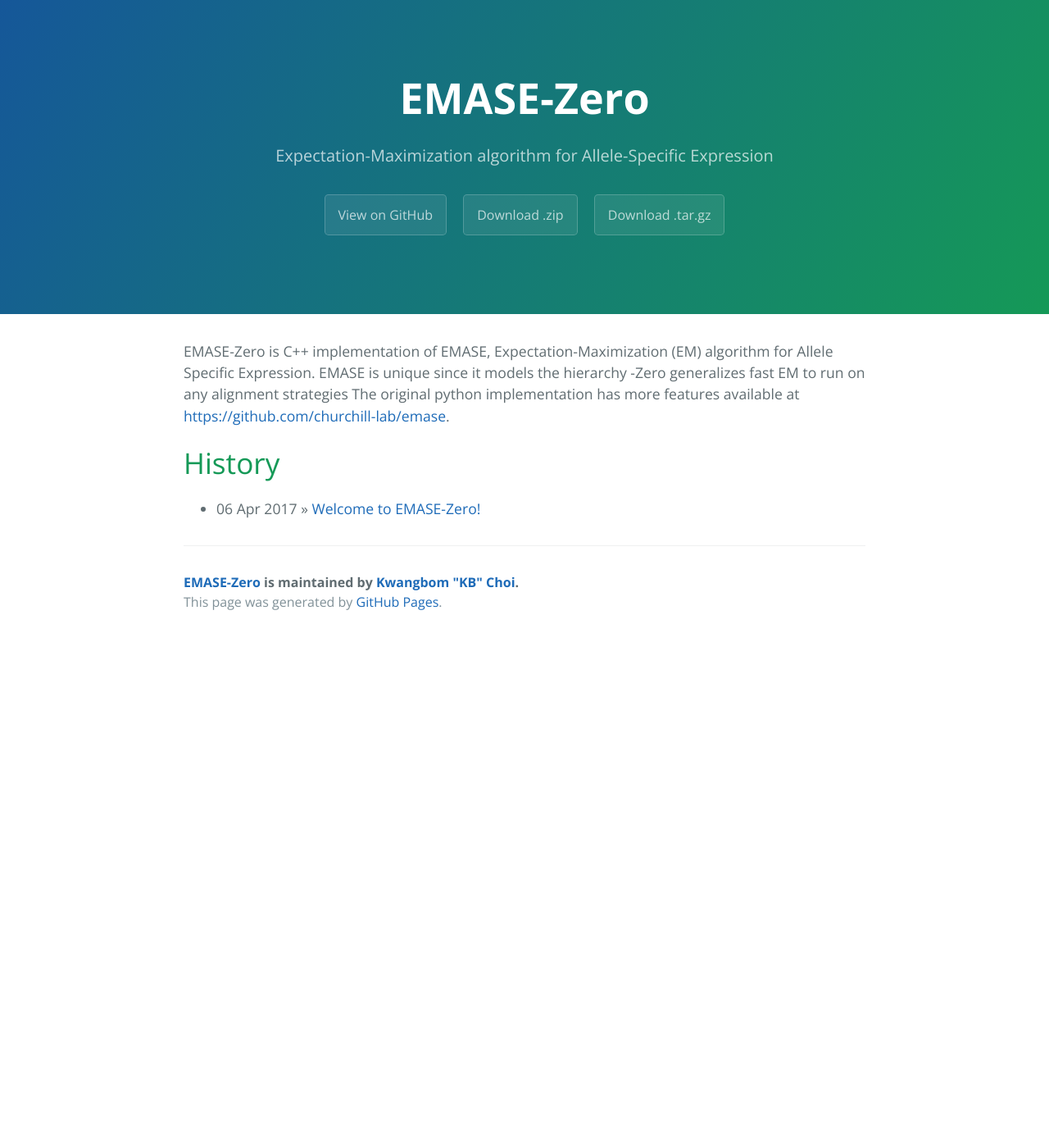
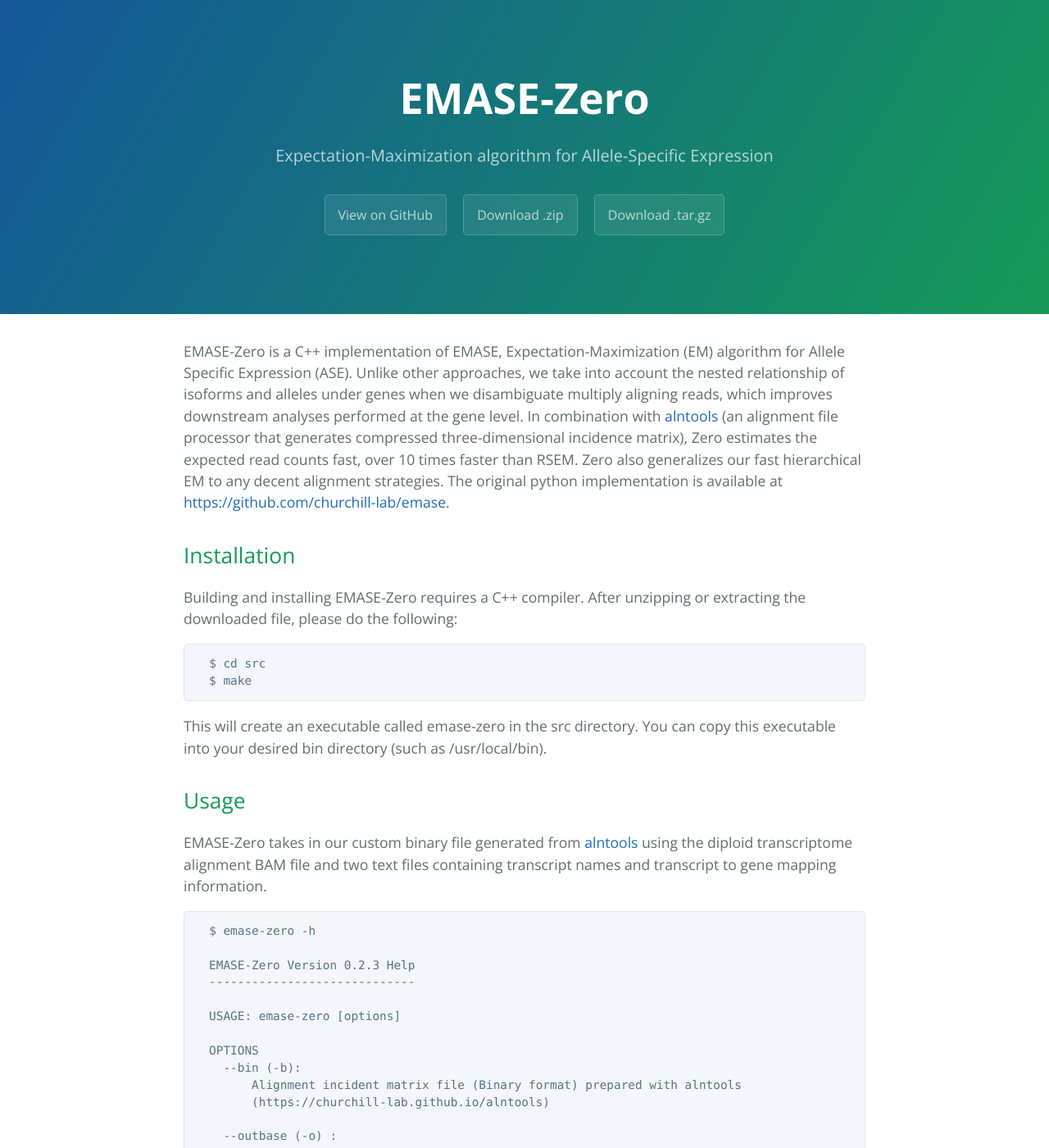
Before and after one commit to churchill-lab/emase-zero, a Jekyll site: the page built from docs/index.html, in a window 1280 px wide and 1400 px high. Shown: the whole window at 82% size. Built offline with Jekyll 4.4.1, drawn with Linux system fonts in a browser that asks for light colours; the list of posts is cut into pages by our own code; some of the changed text lies outside the part shown.

Commit message:
[kbchoi] Added Installation and Usage to index.html

```diff
--- a/docs/_includes/page-footer.html
+++ b/docs/_includes/page-footer.html
@@ -1,4 +1,4 @@
 <footer class="site-footer">
-  <span class="site-footer-owner"><a href="{{ site.url }}">{{ site.title }}</a> is maintained by <a href="{{ site.author.url }}">{{ site.author.name }}</a>.</span>
+  <span class="site-footer-owner"><a href="{{ site.baseurl }}">{{ site.title }}</a> is maintained by <a href="{{ site.author.url }}">{{ site.author.name }}</a>.</span>
   <span class="site-footer-credits">This page was generated by <a href="https://pages.github.com">GitHub Pages</a>.</span>
 </footer>
--- a/docs/index.html
+++ b/docs/index.html
@@ -3,11 +3,74 @@
 title: {{ site.name }}
 ---
 
-<p>EMASE-Zero is C++ implementation of EMASE, Expectation-Maximization (EM) algorithm
-for Allele Specific Expression. EMASE is unique since it models the hierarchy -Zero generalizes fast EM to run on any alignment strategies The original python implementation has more features  available at <a href="https://github.com/churchill-lab/emase">https://github.com/churchill-lab/emase</a>. </p>
+<p>EMASE-Zero is a C++ implementation of EMASE, Expectation-Maximization (EM) algorithm for Allele Specific Expression (ASE). Unlike other approaches, we take into account the nested relationship of isoforms and alleles under genes when we disambiguate multiply aligning reads, which improves downstream analyses performed at the gene level. In combination with <a href="churchill-lab.github.io/alntools">alntools</a> (an alignment file processor that generates compressed three-dimensional incidence matrix), Zero estimates the expected read counts fast, over 10 times faster than RSEM. Zero also generalizes our fast hierarchical EM to any decent alignment strategies. The original python implementation is available at <a href="https://github.com/churchill-lab/emase">https://github.com/churchill-lab/emase</a>. </p>
+
+<h2>
+<a id="installation" class="anchor" href="#installation" aria-hidden="true"><span class="octicon octicon-link"></span></a>Installation</h2>
+
+<p>Building and installing EMASE-Zero requires a C++ compiler. After unzipping or extracting the downloaded file, please do the following:</p>
+
+<pre>
+  <code>$ cd src
+  $ make</code>
+</pre>
+
+<p>This will create an executable called emase-zero in the src directory. You can copy this executable into your desired bin directory (such as /usr/local/bin).</p>
+
+<h2>
+<a id="usage" class="anchor" href="#usage" aria-hidden="true"><span class="octicon octicon-link"></span></a>Usage</h2>
+
+<p>EMASE-Zero takes in our custom binary file generated from <a href="churchill-lab.github.io/alntools">alntools</a> using the diploid transcriptome alignment BAM file and two text files containing transcript names and transcript to gene mapping information.</p>
+
+<pre>
+  <code>$ emase-zero -h
+
+  EMASE-Zero Version 0.2.3 Help
+  -----------------------------
+
+  USAGE: emase-zero [options] <alignment_incidence_file>
+
+  OPTIONS
+    --bin (-b):
+        Alignment incident matrix file (Binary format) prepared with alntools
+        (https://churchill-lab.github.io/alntools)
+
+    --outbase (-o) <filename>:
+        Specify basename for output file (default="emase-zero.quantified")
+
+    --model (-m) <int>:
+        Specify EMASE model (can be 1-4, default=4)
+
+    --transcript-lengths (-l) <filename>:
+        Filename for transcript length file. Tab delimited file where the first
+        field is the transcript ID, and the second is transcript length
+
+    --gene-mappings (-g) <filename>:
+        Filename containing transcript to gene mapping. Tab delimited file where
+        the first field is the gene ID, all other fields are the transcript IDs
+        that belong to that gene
+
+    --max-iterations (-i) <int>:
+        Specify the maximum number of EM iterations (Default=9999)
+
+    --tolerance (-t) <double>:
+        Specify the convergence threshold. EM will terminate when the
+        sum of the aboslute value of differences in the total TPM from one
+        iteration to the next is lower than this value if performing length
+        adjustment and multipled by #reads if not (Default = 0.000001)
+
+    --verbose (-v):
+        Run in verbose mode
+
+    --version:
+        Print the version and exit
+
+    --help (-h):
+        Print this message and exit</code>
+</pre>
 
 <div id="home">
-  <h1>History</h1>
+  <h2>Announcements</h2>
   <ul class="posts">
     {% for post in site.posts %}
       <li><span>{{ post.date | date_to_string }}</span> &raquo; <a href="{{ site.baseurl }}{{ post.url }}">{{ post.title }}</a></li>
```
